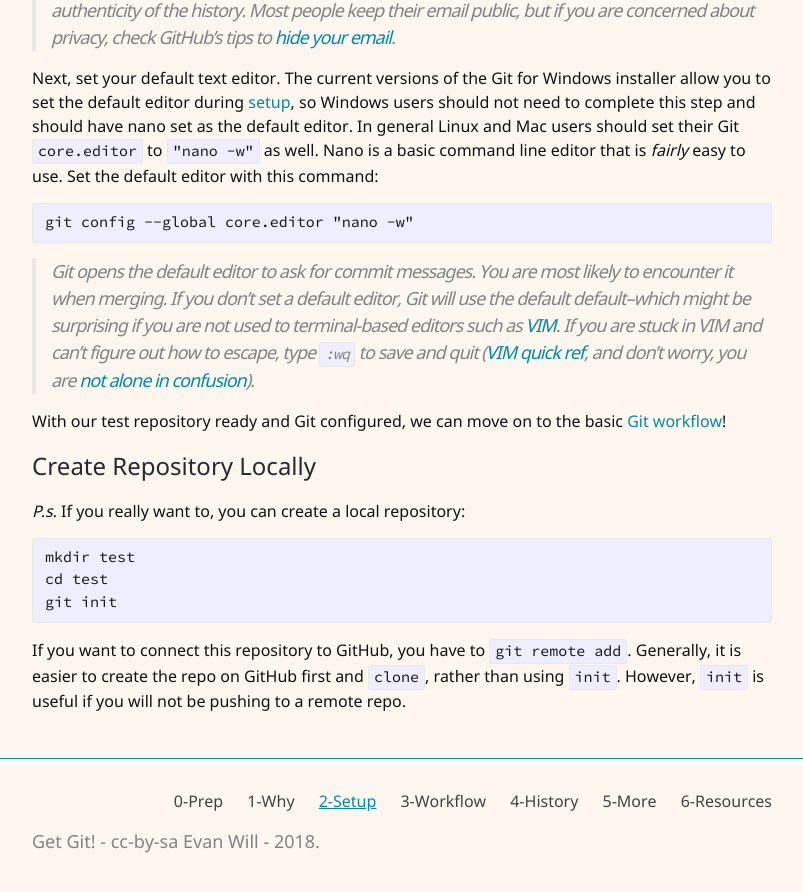
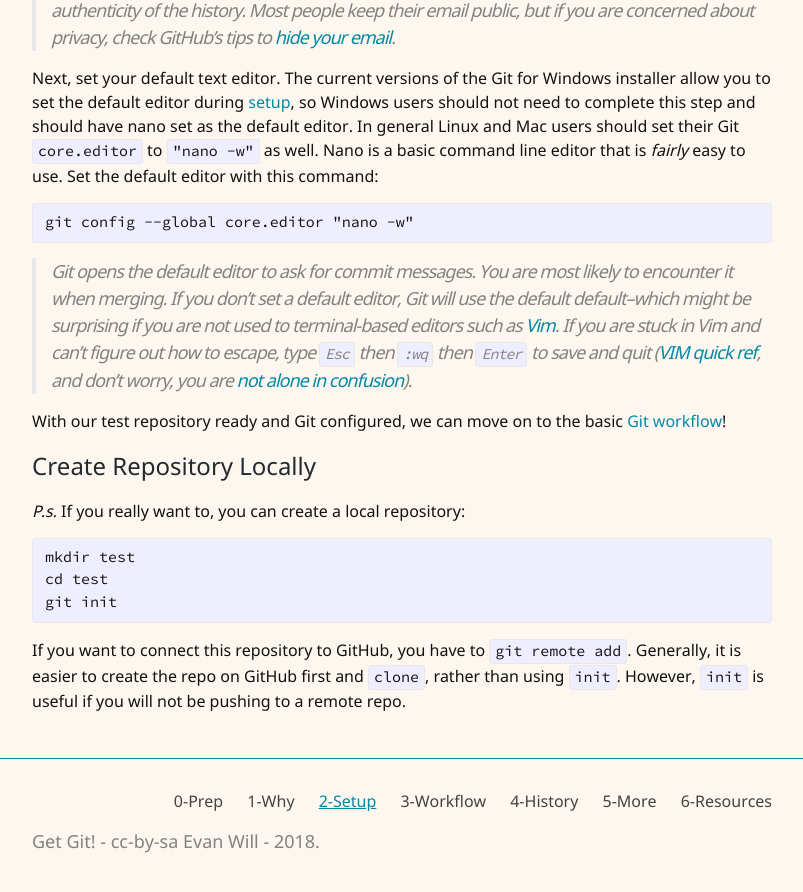
Before and after one commit to evanwill/get-git, a Jekyll site: the page built from 2-setup.md, in a window 1280 px wide and 900 px high, scrolled down 1487 px. Shown: the top 892 px of the window, without its empty margins (238-1041 px from the left). Built offline with Jekyll 4.4.1, drawn with Linux system fonts in a browser that asks for light colours.

Commit message:
clarify Vim instructions

```diff
--- a/2-setup.md
+++ b/2-setup.md
@@ -72,8 +72,8 @@ git config --global core.editor "nano -w"
 
 > Git opens the default editor to ask for commit messages.
 > You are most likely to encounter it when merging.
-> If you don't set a default editor, Git will use the default default--which might be surprising if you are not used to terminal-based editors such as [VIM](http://www.vim.org/){:target="_blank"}.
-> If you are stuck in VIM and can't figure out how to escape, type `:wq` to save and quit ([VIM quick ref](https://w3.cs.jmu.edu/bernstdh/Web/common/help/vim.php){:target="_blank"}, and don't worry, you are [not alone in confusion](https://stackoverflow.blog/2017/05/23/stack-overflow-helping-one-million-developers-exit-vim/){:target="_blank"}).
+> If you don't set a default editor, Git will use the default default--which might be surprising if you are not used to terminal-based editors such as [Vim](http://www.vim.org/){:target="_blank"}.
+> If you are stuck in Vim and can't figure out how to escape, type `Esc` then `:wq` then `Enter` to save and quit ([VIM quick ref](https://w3.cs.jmu.edu/bernstdh/Web/common/help/vim.php){:target="_blank"}, and don't worry, you are [not alone in confusion](https://stackoverflow.blog/2017/05/23/stack-overflow-helping-one-million-developers-exit-vim/){:target="_blank"}).
 
 With our test repository ready and Git configured, we can move on to the basic [Git workflow]({{ '/3-workflow.html' | absolute_url }})!
 
```
